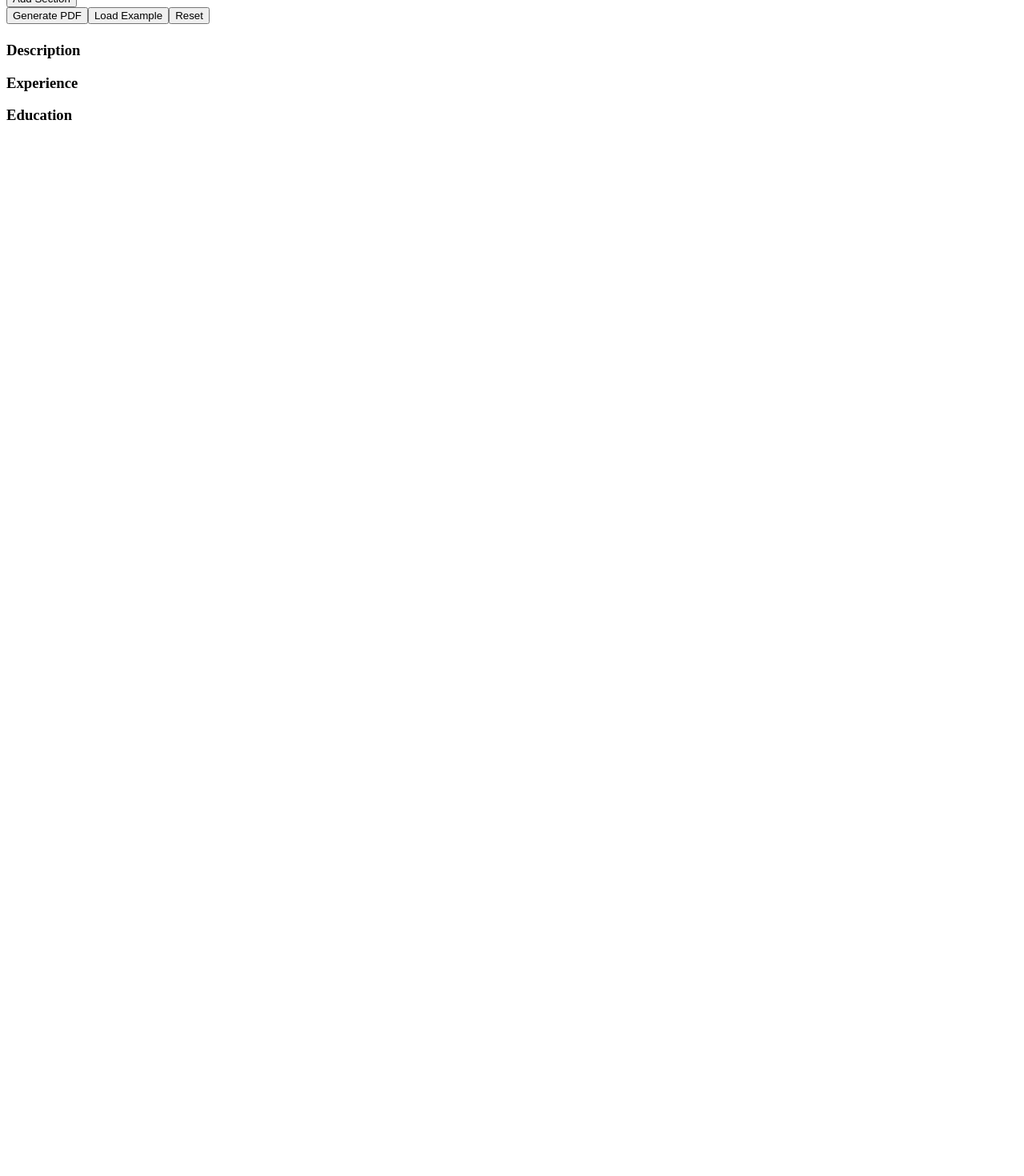
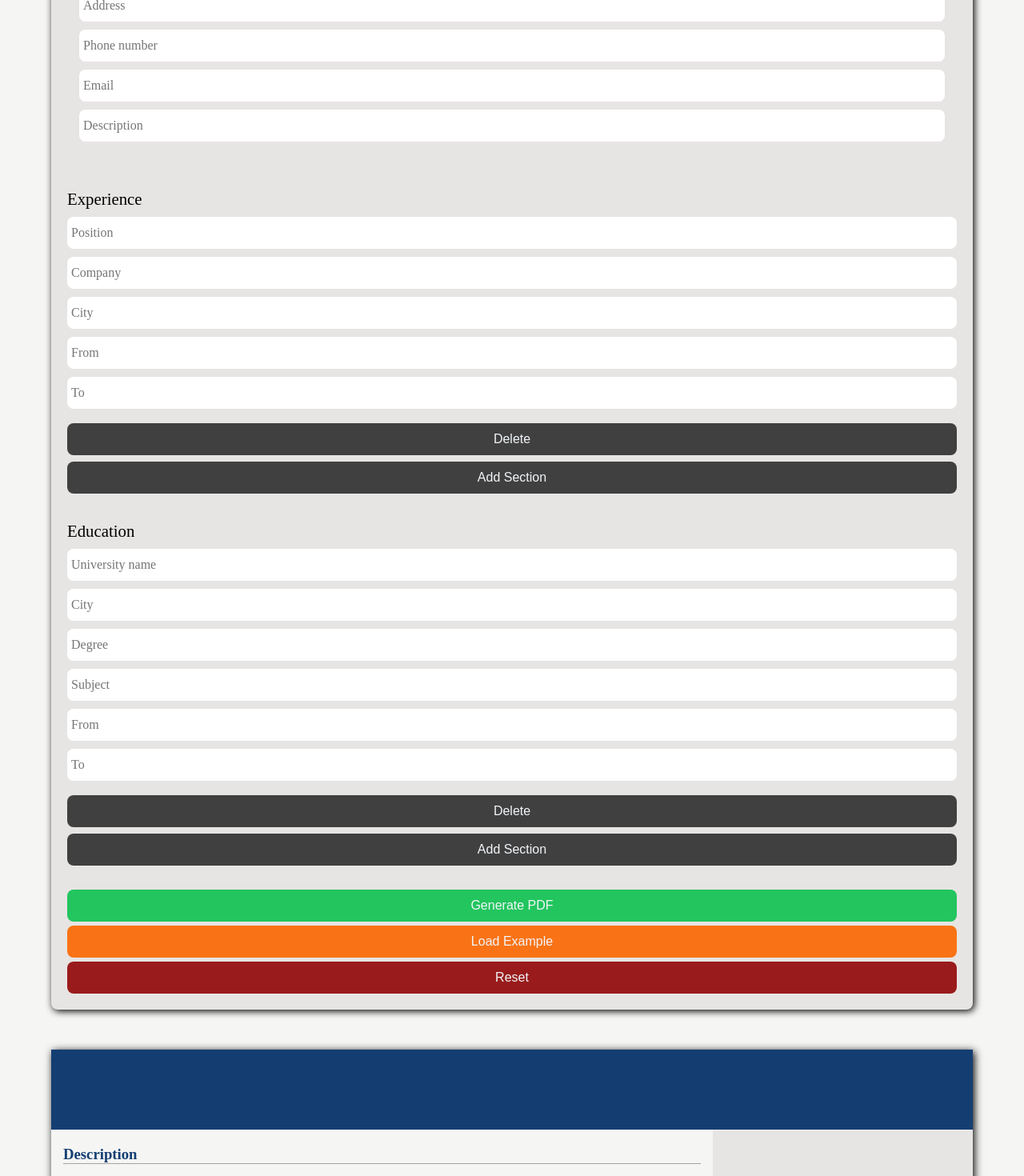
Before and after one commit to TrustInMagic/cv-project, a React (Create React App) app: page / in a window 1280 px wide. Shown: the part 440-1910 px from the top of the page at 80% size. Before the commit the page ends 800 px from the top, so only its background shows below. Built offline with nearby package versions, Linux system fonts and the light colour scheme.

Commit message:
Add styles to App component

```diff
--- a/src/App.js
+++ b/src/App.js
@@ -4,6 +4,7 @@ import ExperienceSections from './components/ExperienceSections';
 import PersonalInfoSection from './components/PersonalInfoSection';
 import EducationSections from './components/EducationSections';
 import cvInfoExample from './example';
+import './styles/App.css';
 
 function App() {
   const cvInfo = {
@@ -44,43 +45,53 @@ function App() {
 
   function loadExample() {
     const exampleInfo = { ...cvInfoExample };
-    setInputData(exampleInfo)
+    setInputData(exampleInfo);
   }
 
   function reset() {
-    setInputData(cvInfo)
+    setInputData(cvInfo);
   }
 
   return (
     <div className='App'>
+      <div className='header'>
         <h1>CV CREATOR</h1>
+      </div>
       <div className='sections-body'>
+        <div className='section'>
           <h2>Personal Information</h2>
           <PersonalInfoSection
             updateCvInfo={updateCvInfo}
             autocomplete={inputData.personalInfo}
           />
+        </div>
+        <div className='section'>
           <h2>Experience</h2>
           <ExperienceSections
             updateCvInfo={updateCvInfo}
             removeDeletedSectionsData={removeDeletedSectionsData}
             autocomplete={inputData.experience}
           />
+        </div>
+        <div className='section'>
           <h2>Education</h2>
           <EducationSections
             updateCvInfo={updateCvInfo}
             removeDeletedSectionsData={removeDeletedSectionsData}
             autocomplete={inputData.education}
           />
-        <button className='pdf-button' onClick={generatePdf}>
+        </div>
+        <div className='special-buttons'>
+          <button className='pdf-button special' onClick={generatePdf}>
             Generate PDF
           </button>
-        <button className='example-button' onClick={loadExample}>
+          <button className='example-button special' onClick={loadExample}>
             Load Example
           </button>
-        <button className='reset-button' onClick={reset}>
+          <button className='reset-button special' onClick={reset}>
             Reset
           </button>
+        </div>
       </div>
       <Cv userInput={inputData} />
     </div>
--- a/src/components/Cv.js
+++ b/src/components/Cv.js
@@ -1,5 +1,6 @@
 import CvExpSection from './CvExpSection';
 import CvEduSection from './CvEduSection';
+import '../styles/Cv.css';
 
 function Cv({ userInput }) {
   const {
@@ -16,8 +17,6 @@ function Cv({ userInput }) {
   const experienceSections = [];
   const educationSections = [];
 
-
-
   for (let key in userInput.experience) {
     experienceSections.push(userInput.experience[key]);
   }
@@ -25,10 +24,9 @@ function Cv({ userInput }) {
     educationSections.push(userInput.education[key]);
   }
 
-
   return (
     <div className='cv'>
-      <div className='header'>
+      <div className='cv-header'>
         <h1>
           {firstName} {lastName}
         </h1>
@@ -36,19 +34,25 @@ function Cv({ userInput }) {
       </div>
       <div className='body'>
         <div className='main-area'>
+          <div className='description-container'>
             <h3>Description</h3>
             <div className='description'>{description}</div>
+          </div>
+          <div className='experience-container'>
             <h3>Experience</h3>
             <div className='experience'>
               {experienceSections.map((section) => (
                 <CvExpSection section={section} key={section.section} />
               ))}
             </div>
+          </div>
+          <div className='education-container'>
             <h3>Education</h3>
             <div className='education'>
               {educationSections.map((section) => (
                 <CvEduSection section={section} key={section.section} />
               ))}
+            </div>
           </div>
         </div>
         <div className='personal'></div>
--- a/src/components/Section.js
+++ b/src/components/Section.js
@@ -58,7 +58,7 @@ function Section(props) {
   function addButtons(title) {
     return (
       <button
-        className={`${title.toLowerCase()}-delete`}
+        className={`${title.toLowerCase()}-delete delete`}
         onClick={deleteSection}
         data-number={number}
       >
@@ -68,10 +68,8 @@ function Section(props) {
   }
 
   return (
-    <div className={title.toLowerCase()}>
-      <div className='field-container'>
-        {inputFields && inputFields.map((field) => buildInputs(field))}
-      </div>
+    <div className={`${title.toLowerCase()}`}>
+      {inputFields && inputFields.map((field) => buildInputs(field))}
       <div className='buttons'>{!unique ? addButtons(title) : null}</div>
     </div>
   );
--- a/src/example.js
+++ b/src/example.js
@@ -1,14 +1,20 @@
 const cvInfoExample = {
-  personalInfo: { firstName: 'Bob', lastName: 'Marley', title: 'Jmeker' },
+  personalInfo: {
+    firstName: 'Bob',
+    lastName: 'Marley',
+    title: 'Jmeker',
+    description:
+      'Lorem ipsum dolor sit amet, consectetur adipiscing elit. Vestibulum tempus imperdiet nisl sed vestibulum. Donec gravida, nulla eget blandit fermentum, mauris nisi rutrum libero, ac pharetra erat est sit amet tellus. Quisque fermentum dolor a interdum fermentum. Maecenas vehicula ac ipsum nec gravida. Integer quis porta turpis. Aenean et metus.',
+  },
   experience: {
-    '1': {
+    'experience-1': {
       position: 'CEO',
       company: 'Invictus',
       city: 'Ohio',
       from: 1992,
       section: 'experience-1',
     },
-    '2': {
+    'experience-2': {
       position: 'Arlechin',
       company: 'Invictus',
       city: 'Mishigan',
@@ -16,12 +22,12 @@ const cvInfoExample = {
     },
   },
   education: {
-    '1': {
+    'education-1': {
       universityName: 'cacat',
       from: 2000,
       section: 'education-1',
     },
-    '2': {
+    'education-2': {
       universityName: 'ananas',
       from: 2000222,
       section: 'education-2',
@@ -29,4 +35,4 @@ const cvInfoExample = {
   },
 };
 
-export default cvInfoExample;
+export default cvInfoExample
--- /dev/null
+++ b/src/styles/App.css
@@ -0,0 +1,150 @@
+* {
+  margin: 0;
+  padding: 0;
+  box-sizing: border-box;
+}
+
+:root {
+  --brand-color: #404040;
+  --font-color: #f1f5f9;
+  --body-color: #f5f5f4;
+  --sections-color: #e7e5e4;
+  --pdf-button: #22c55e;
+  --hover-pdf-button: #166534;
+  --example-button: #f97316;
+  --hover-example-button: #b45309;
+  --reset-button: #991b1b;
+  --hover-reset-button: #450a0a;
+  --hover-normal-button: #292524;
+}
+
+.App {
+  display: flex;
+  flex-direction: column;
+  align-items: center;
+}
+
+body {
+  background-color: var(--body-color);
+}
+
+.header {
+  height: 100px;
+  background-color: var(--brand-color);
+  display: flex;
+  justify-content: center;
+  align-items: center;
+  color: var(--font-color);
+  font-size: 1.5rem;
+  font-family: 'Courier New', Courier, monospace;
+  width: 100%;
+}
+
+.sections-body {
+  margin-top: 30px;
+  box-shadow: 2px 2px 10px;
+  background-color: var(--sections-color);
+  width: 90%;
+  border-radius: 8px;
+  padding: 20px;
+  display: flex;
+  flex-direction: column;
+  gap: 10px;
+}
+
+.section {
+  display: flex;
+  flex-direction: column;
+  align-items: center;
+  width: 100%;
+  gap: 10px;
+  margin-top: 10px;
+}
+
+.section:nth-child(2),
+.section:nth-child(3) {
+  margin-top: 25px;
+}
+
+.education-sections,
+.experience-sections {
+  width: 100%;
+}
+
+.personal,
+.experience,
+.education {
+  display: flex;
+  flex-direction: column;
+  gap: 10px;
+  width: 100%;
+}
+
+h2 {
+  font-size: 1.3rem;
+  font-weight: 500;
+  align-self: baseline;
+}
+
+button,
+.experience-sections .buttons .education-sections .buttons {
+  width: 100%;
+  height: 40px;
+  background-color: var(--brand-color);
+  color: var(--font-color);
+  font-size: 1rem;
+  cursor: pointer;
+  border-radius: 8px;
+  outline: none;
+  border: none;
+}
+
+.delete {
+  margin: 8px 0px;
+}
+
+.special-buttons {
+  margin-top: 20px;
+  display: flex;
+  flex-direction: column;
+  gap: 5px;
+}
+
+input {
+  width: 100%;
+  font-size: 100%;
+  font-family: inherit;
+  border: none;
+  height: 40px;
+  border-radius: 8px;
+  padding-left: 5px;
+  outline: none;
+}
+
+.pdf-button {
+  background-color: var(--pdf-button);
+}
+
+.pdf-button:hover {
+  background-color: var(--hover-pdf-button);
+}
+
+.example-button {
+  background-color: var(--example-button);
+}
+
+.example-button:hover {
+  background-color: var(--hover-example-button);
+}
+
+.reset-button {
+  background-color: var(--reset-button);
+}
+
+.reset-button:hover {
+  background-color: var(--hover-reset-button);
+}
+
+button:not(.special):hover {
+  background-color: var(--hover-normal-button);
+}
--- /dev/null
+++ b/src/styles/Cv.css
@@ -0,0 +1,61 @@
+:root {
+  --cv-header: rgb(20, 62, 114);
+  --font-color: #f1f5f9;
+  --brand-color: #404040;
+  --gray-lines: #a8a29e;
+  --gray-font: #44403c;
+  --sections-color: #e7e5e4;
+}
+
+.cv {
+  margin: 50px 0px;
+  width: 90%;
+  height: 100vh;
+  box-shadow: 2px 2px 10px;
+}
+
+.cv-header {
+  background-color: var(--cv-header);
+  height: 100px;
+  color: var(--font-color);
+  padding: 15px;
+  display: flex;
+  flex-direction: column;
+  justify-content: space-evenly;
+}
+
+.cv .body {
+  margin-left: 15px;
+  display: grid;
+  grid-template-columns: 2.5fr 1fr;
+  height: calc(100% - 100px);
+}
+
+.cv h3 {
+  color: var(--cv-header);
+  border-bottom: solid 1px var(--gray-lines);
+  margin-bottom: 10px;
+}
+
+.description-container,
+.experience-container,
+.education-container {
+  margin-top: 20px;
+  grid-column: 1 / 2;
+  padding-right: 15px;
+}
+
+.description-container {
+}
+
+.description {
+  color: var(--gray-font);
+  font-style: italic;
+}
+
+.personal {
+  grid-column: 2 / 3;
+  height: 100%;
+  padding: 15px;
+  background-color: var(--sections-color);
+}
```
Also changed, not shown: src/components/ExperienceSections.js (line endings or trailing spaces). Lines whose indentation alone changed are shown as unchanged.
